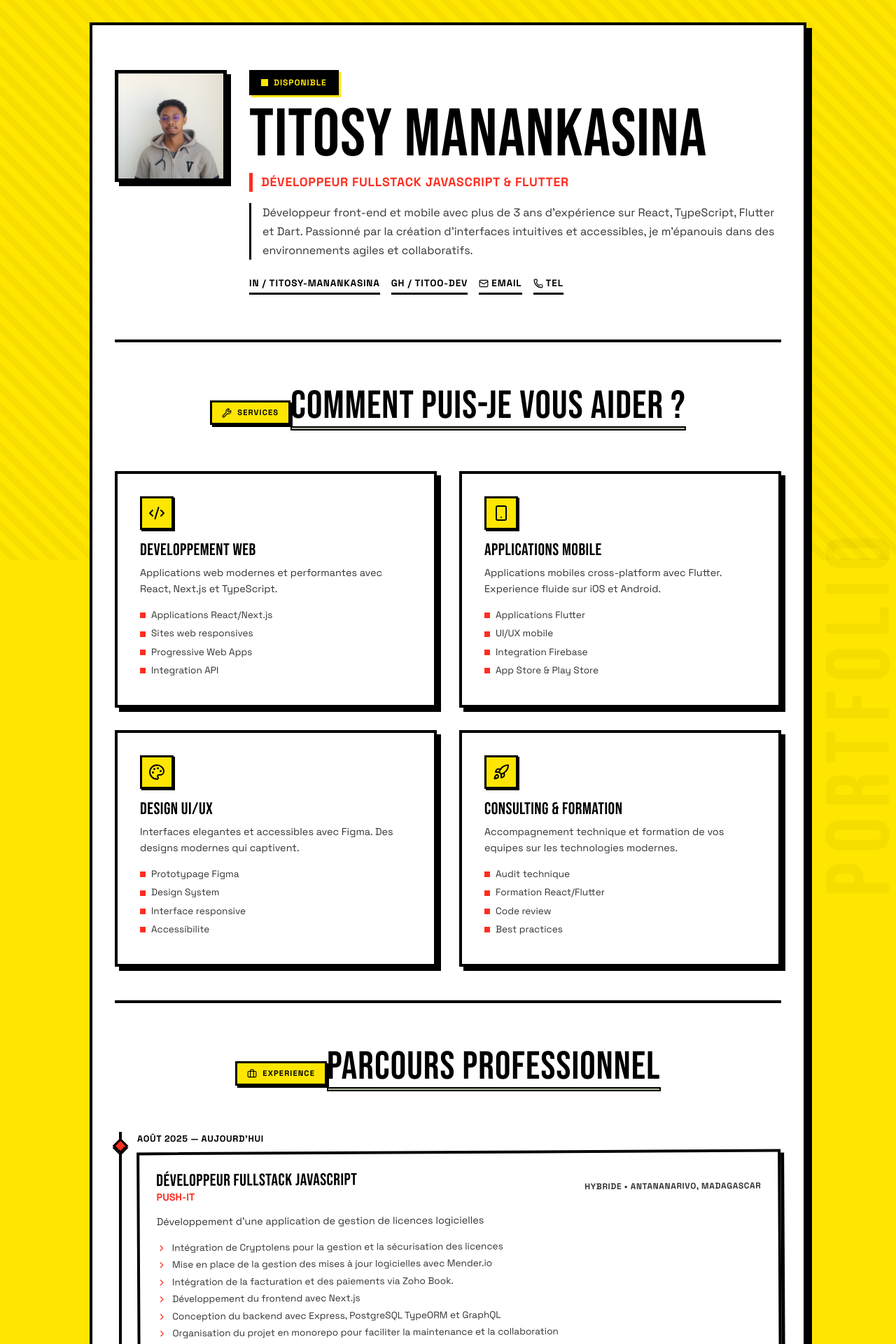
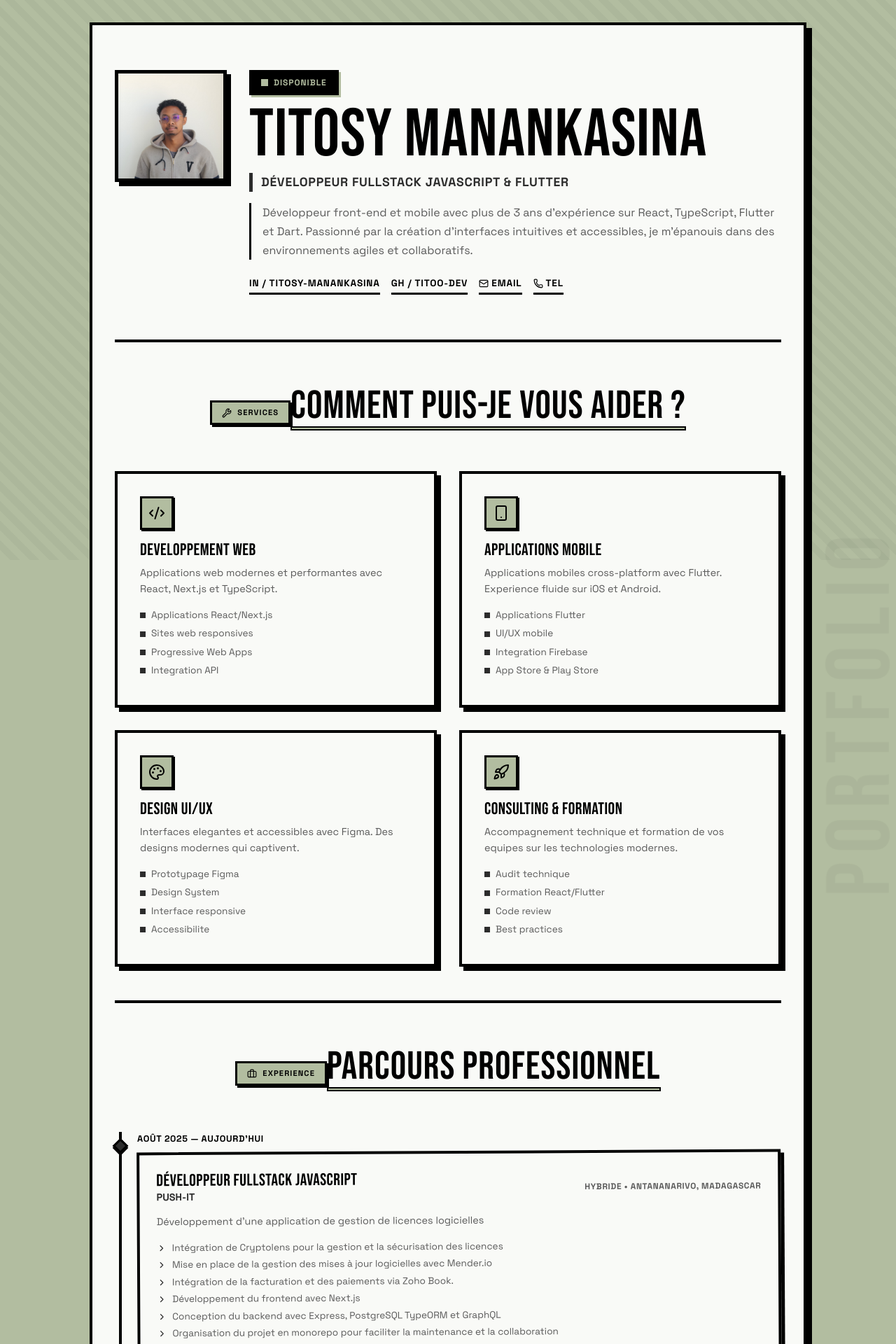
Before and after one commit to titoo-dev/titoo-portfolio, a Next.js app: page / in a window 1280 px wide. Shown: the top 1920 px of the page at 70% size. Built offline with nearby package versions, Linux system fonts and the light colour scheme.

Commit message:
Apply Sage + Ink Black color palette to page inline styles
Replace hardcoded yellow (#FFE600) and red (#FF2D20) brutalism colors
with muted sage green (#B2BDA0) and ink black (#2C2C2C) palette across
all inline styles in page.tsx, complementing the CSS theme update.

```diff
--- a/app/page.tsx
+++ b/app/page.tsx
@@ -114,7 +114,7 @@ export default function BrutalismPage() {
       <style>{`
         /* Diagonal stripe pattern on body */
         body {
-          background-color: #FFE600 !important;
+          background-color: #B2BDA0 !important;
           position: relative;
         }
         body::before {
@@ -151,15 +151,15 @@ export default function BrutalismPage() {
 
         /* Selection */
         ::selection {
-          background-color: #FFE600;
+          background-color: #B2BDA0;
           color: #000;
         }
 
         /* Scrollbar */
         ::-webkit-scrollbar { width: 10px; height: 10px; }
-        ::-webkit-scrollbar-track { background: #FFE600; border-left: 2px solid #000; }
-        ::-webkit-scrollbar-thumb { background: #000; border: 2px solid #FFE600; }
-        ::-webkit-scrollbar-thumb:hover { background: #FF2D20; }
+        ::-webkit-scrollbar-track { background: #B2BDA0; border-left: 2px solid #000; }
+        ::-webkit-scrollbar-thumb { background: #000; border: 2px solid #B2BDA0; }
+        ::-webkit-scrollbar-thumb:hover { background: #2C2C2C; }
 
         @media (max-width: 768px) {
           body::after { display: none; }
@@ -174,7 +174,7 @@ export default function BrutalismPage() {
         <div
           className="max-w-5xl mx-auto px-6 md:px-8"
           style={{
-            background: "#ffffff",
+            background: "#F9FAF7",
             border: "4px solid #000000",
             boxShadow: "8px 8px 0px #000000",
             marginTop: "2rem",
@@ -205,7 +205,7 @@ export default function BrutalismPage() {
                     border: "5px solid #000000",
                     boxShadow: "6px 6px 0px #000000",
                     overflow: "hidden",
-                    background: "#ffffff",
+                    background: "#F9FAF7",
                   }}
                 >
                   <Image
@@ -230,10 +230,10 @@ export default function BrutalismPage() {
                     alignItems: "center",
                     gap: 8,
                     background: "#000000",
-                    color: "#FFE600",
+                    color: "#B2BDA0",
                     padding: "6px 14px",
                     border: "3px solid #000000",
-                    boxShadow: "3px 3px 0px #FFE600",
+                    boxShadow: "3px 3px 0px #B2BDA0",
                     fontWeight: 700,
                     fontSize: "0.75rem",
                     textTransform: "uppercase",
@@ -246,7 +246,7 @@ export default function BrutalismPage() {
                     style={{
                       width: 10,
                       height: 10,
-                      background: "#FFE600",
+                      background: "#B2BDA0",
                       display: "inline-block",
                     }}
                   />
@@ -279,11 +279,11 @@ export default function BrutalismPage() {
                   style={{
                     fontFamily: "'Space Grotesk', sans-serif",
                     fontWeight: 700,
-                    color: "#FF2D20",
+                    color: "#2C2C2C",
                     textTransform: "uppercase",
                     letterSpacing: "0.04em",
                     fontSize: "1.1rem",
-                    borderLeft: "5px solid #FF2D20",
+                    borderLeft: "5px solid #2C2C2C",
                     paddingLeft: 12,
                     marginTop: "0.5rem",
                     marginBottom: "1rem",
@@ -300,7 +300,7 @@ export default function BrutalismPage() {
                   style={{
                     fontFamily: "'Space Grotesk', sans-serif",
                     fontSize: "1rem",
-                    color: "#333333",
+                    color: "#5A5A5A",
                     lineHeight: 1.7,
                     borderLeft: "3px solid #000000",
                     paddingLeft: "1rem",
@@ -405,7 +405,7 @@ export default function BrutalismPage() {
                   display: "inline-flex",
                   alignItems: "center",
                   gap: 8,
-                  background: "#FFE600",
+                  background: "#B2BDA0",
                   color: "#000000",
                   border: "3px solid #000000",
                   boxShadow: "3px 3px 0px #000000",
@@ -450,7 +450,7 @@ export default function BrutalismPage() {
                       boxShadow: "3px 3px 0px #000000",
                     }}
                     style={{
-                      background: "#ffffff",
+                      background: "#F9FAF7",
                       border: "4px solid #000000",
                       boxShadow: "6px 6px 0px #000000",
                       padding: "2rem",
@@ -464,7 +464,7 @@ export default function BrutalismPage() {
                       style={{
                         width: 48,
                         height: 48,
-                        background: "#FFE600",
+                        background: "#B2BDA0",
                         border: "3px solid #000000",
                         boxShadow: "2px 2px 0px #000000",
                         display: "flex",
@@ -491,7 +491,7 @@ export default function BrutalismPage() {
                     <p
                       style={{
                         fontFamily: "'Space Grotesk', sans-serif",
-                        color: "#333333",
+                        color: "#5A5A5A",
                         lineHeight: 1.6,
                         marginBottom: "1rem",
                         fontSize: "0.9rem",
@@ -510,7 +510,7 @@ export default function BrutalismPage() {
                             gap: 8,
                             fontFamily: "'Space Grotesk', sans-serif",
                             fontSize: "0.85rem",
-                            color: "#333333",
+                            color: "#5A5A5A",
                             marginBottom: 6,
                           }}
                         >
@@ -518,7 +518,7 @@ export default function BrutalismPage() {
                             style={{
                               width: 8,
                               height: 8,
-                              background: "#FF2D20",
+                              background: "#2C2C2C",
                               flexShrink: 0,
                             }}
                           />
@@ -548,7 +548,7 @@ export default function BrutalismPage() {
                   display: "inline-flex",
                   alignItems: "center",
                   gap: 8,
-                  background: "#FFE600",
+                  background: "#B2BDA0",
                   color: "#000000",
                   border: "3px solid #000000",
                   boxShadow: "3px 3px 0px #000000",
@@ -612,7 +612,7 @@ export default function BrutalismPage() {
                         top: 12,
                         width: 16,
                         height: 16,
-                        background: "#FF2D20",
+                        background: "#2C2C2C",
                         border: "3px solid #000000",
                         boxShadow: "2px 2px 0px #000000",
                         transform: "rotate(45deg)",
@@ -642,7 +642,7 @@ export default function BrutalismPage() {
                         boxShadow: "2px 2px 0px #000000",
                       }}
                       style={{
-                        background: "#ffffff",
+                        background: "#F9FAF7",
                         border: "4px solid #000000",
                         boxShadow: "5px 5px 0px #000000",
                         padding: "1.5rem",
@@ -668,7 +668,7 @@ export default function BrutalismPage() {
                               fontFamily: "'Space Grotesk', sans-serif",
                               fontWeight: 700,
                               fontSize: "0.9rem",
-                              color: "#FF2D20",
+                              color: "#2C2C2C",
                             }}
                           >
                             {job.name}
@@ -677,7 +677,7 @@ export default function BrutalismPage() {
                                 href={job.url}
                                 target="_blank"
                                 rel="noopener noreferrer"
-                                style={{ marginLeft: 6, color: "#FF2D20" }}
+                                style={{ marginLeft: 6, color: "#2C2C2C" }}
                               >
                                 <ExternalLink
                                   size={14}
@@ -692,7 +692,7 @@ export default function BrutalismPage() {
                             fontFamily: "'Space Grotesk', sans-serif",
                             fontSize: "0.75rem",
                             fontWeight: 700,
-                            color: "#333",
+                            color: "#5A5A5A",
                             textTransform: "uppercase",
                             letterSpacing: "0.05em",
                             whiteSpace: "nowrap",
@@ -706,7 +706,7 @@ export default function BrutalismPage() {
                         style={{
                           fontFamily: "'Space Grotesk', sans-serif",
                           fontSize: "0.9rem",
-                          color: "#333333",
+                          color: "#5A5A5A",
                           lineHeight: 1.6,
                           marginBottom: "1rem",
                         }}
@@ -726,14 +726,14 @@ export default function BrutalismPage() {
                                 gap: 8,
                                 fontFamily: "'Space Grotesk', sans-serif",
                                 fontSize: "0.85rem",
-                                color: "#333",
+                                color: "#5A5A5A",
                                 marginBottom: 4,
                               }}
                             >
                               <ChevronRight
                                 size={14}
                                 style={{
-                                  color: "#FF2D20",
+                                  color: "#2C2C2C",
                                   flexShrink: 0,
                                   marginTop: 3,
                                 }}
@@ -752,7 +752,7 @@ export default function BrutalismPage() {
                               key={skill}
                               style={{
                                 background: "#000000",
-                                color: "#FFE600",
+                                color: "#B2BDA0",
                                 border: "2px solid #000000",
                                 fontFamily: "'Space Grotesk', sans-serif",
                                 fontWeight: 700,
@@ -778,8 +778,8 @@ export default function BrutalismPage() {
                             right: 12,
                             fontFamily: "'Bebas Neue', sans-serif",
                             fontSize: "0.7rem",
-                            color: "#FF2D20",
-                            border: "2px solid #FF2D20",
+                            color: "#2C2C2C",
+                            border: "2px solid #2C2C2C",
                             padding: "2px 8px",
                             transform: "rotate(6deg)",
                             opacity: 0.5,
@@ -814,7 +814,7 @@ export default function BrutalismPage() {
                   display: "inline-flex",
                   alignItems: "center",
                   gap: 8,
-                  background: "#FFE600",
+                  background: "#B2BDA0",
                   color: "#000000",
                   border: "3px solid #000000",
                   boxShadow: "3px 3px 0px #000000",
@@ -864,7 +864,7 @@ export default function BrutalismPage() {
                     }}
                     className="group"
                     style={{
-                      background: "#ffffff",
+                      background: "#F9FAF7",
                       border: "4px solid #000000",
                       boxShadow: "6px 6px 0px #000000",
                       overflow: "hidden",
@@ -877,7 +877,7 @@ export default function BrutalismPage() {
                     <div
                       style={{
                         height: 4,
-                        background: "#FF2D20",
+                        background: "#2C2C2C",
                         width: "100%",
                       }}
                     />
@@ -888,7 +888,7 @@ export default function BrutalismPage() {
                         position: "relative",
                         width: "100%",
                         height: 192,
-                        background: "#F5F5F5",
+                        background: "#EDEFEA",
                         borderBottom: "3px solid #000000",
                         overflow: "hidden",
                       }}
@@ -909,7 +909,7 @@ export default function BrutalismPage() {
                             display: "flex",
                             alignItems: "center",
                             justifyContent: "center",
-                            background: "#F5F5F5",
+                            background: "#EDEFEA",
                           }}
                         >
                           <FolderOpen size={48} color="#cccccc" />
@@ -938,7 +938,7 @@ export default function BrutalismPage() {
                             target="_blank"
                             rel="noopener noreferrer"
                             style={{
-                              background: "#FFE600",
+                              background: "#B2BDA0",
                               border: "2px solid #000000",
                               boxShadow: "2px 2px 0px #000000",
                               padding: 6,
@@ -955,7 +955,7 @@ export default function BrutalismPage() {
                             target="_blank"
                             rel="noopener noreferrer"
                             style={{
-                              background: "#FFE600",
+                              background: "#B2BDA0",
                               border: "2px solid #000000",
                               boxShadow: "2px 2px 0px #000000",
                               padding: 6,
@@ -972,7 +972,7 @@ export default function BrutalismPage() {
                     {/* Card body */}
                     <div style={{ padding: "1.25rem" }}>
                       <h3
-                        className="group-hover:!text-[#FF2D20]"
+                        className="group-hover:!text-[#2C2C2C]"
                         style={{
                           fontFamily: "'Bebas Neue', sans-serif",
                           fontSize: "1.5rem",
@@ -989,7 +989,7 @@ export default function BrutalismPage() {
                         style={{
                           fontFamily: "'Space Grotesk', sans-serif",
                           fontSize: "0.85rem",
-                          color: "#333333",
+                          color: "#5A5A5A",
                           lineHeight: 1.6,
                           marginBottom: "0.75rem",
                         }}
@@ -1017,14 +1017,14 @@ export default function BrutalismPage() {
                                   gap: 6,
                                   fontFamily: "'Space Grotesk', sans-serif",
                                   fontSize: "0.8rem",
-                                  color: "#333",
+                                  color: "#5A5A5A",
                                   marginBottom: 4,
                                 }}
                               >
                                 <ChevronRight
                                   size={12}
                                   style={{
-                                    color: "#FF2D20",
+                                    color: "#2C2C2C",
                                     flexShrink: 0,
                                     marginTop: 3,
                                   }}
@@ -1057,7 +1057,7 @@ export default function BrutalismPage() {
                   display: "inline-flex",
                   alignItems: "center",
                   gap: 8,
-                  background: "#FFE600",
+                  background: "#B2BDA0",
                   color: "#000000",
                   border: "3px solid #000000",
                   boxShadow: "3px 3px 0px #000000",
@@ -1098,10 +1098,10 @@ export default function BrutalismPage() {
                     y: 2,
                     boxShadow: "1px 1px 0px #000000",
                     backgroundColor: "#000000",
-                    color: "#FFE600",
+                    color: "#B2BDA0",
                   }}
                   style={{
-                    background: "#FFE600",
+                    background: "#B2BDA0",
                     border: "3px solid #000000",
                     boxShadow: "3px 3px 0px #000000",
                     fontFamily: "'Space Grotesk', sans-serif",
@@ -1126,7 +1126,7 @@ export default function BrutalismPage() {
           {/* ============================================================= */}
           <footer
             style={{
-              background: "#FFE600",
+              background: "#B2BDA0",
               borderTop: "4px solid #000000",
               padding: "2rem 1.5rem",
             }}
@@ -1167,7 +1167,7 @@ export default function BrutalismPage() {
                   alignItems: "center",
                   gap: 8,
                   background: "#000000",
-                  color: "#FFE600",
+                  color: "#B2BDA0",
                   border: "3px solid #000000",
                   boxShadow: "4px 4px 0px #000000",
                   fontFamily: "'Space Grotesk', sans-serif",
@@ -1217,8 +1217,8 @@ export default function BrutalismPage() {
                 Concu avec{" "}
                 <Heart
                   size={16}
-                  fill="#FF2D20"
-                  color="#FF2D20"
+                  fill="#2C2C2C"
+                  color="#2C2C2C"
                 />{" "}
                 a Madagascar
               </p>
```
